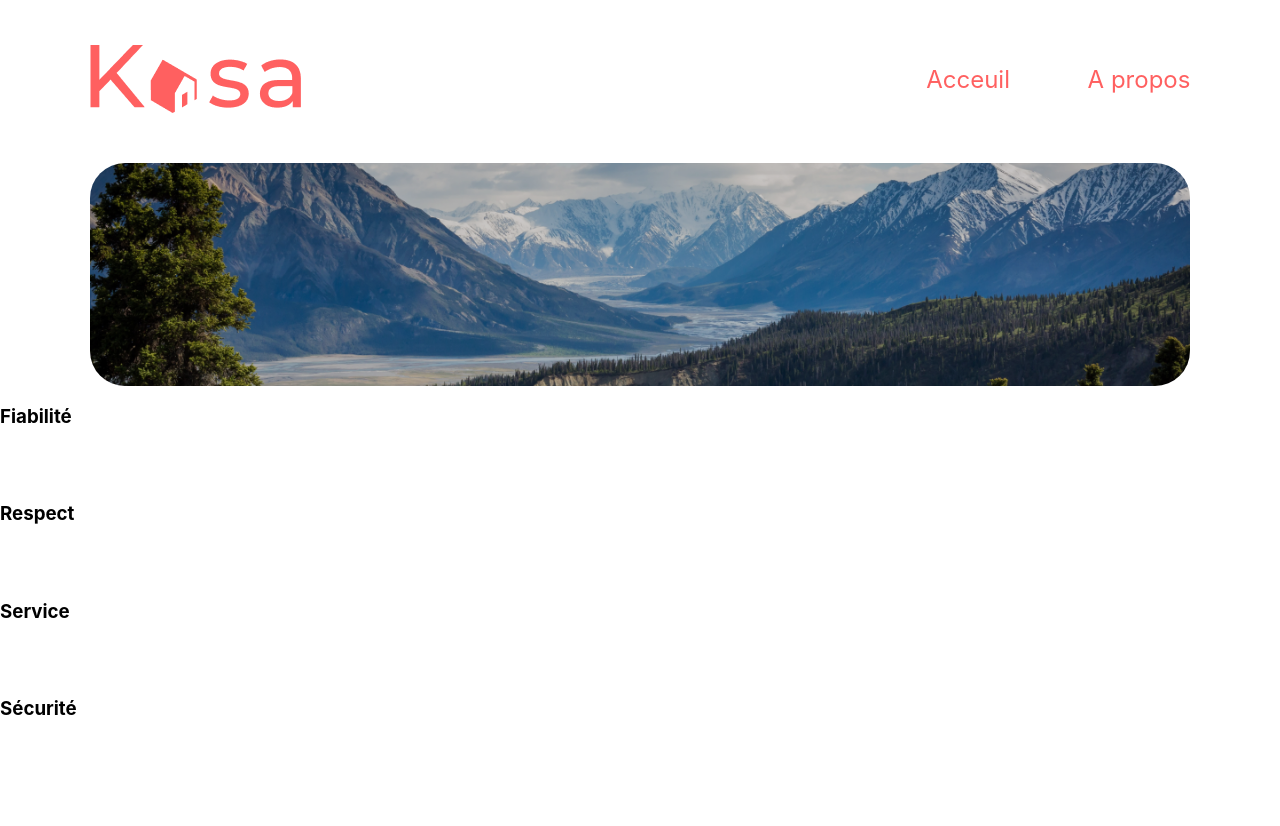
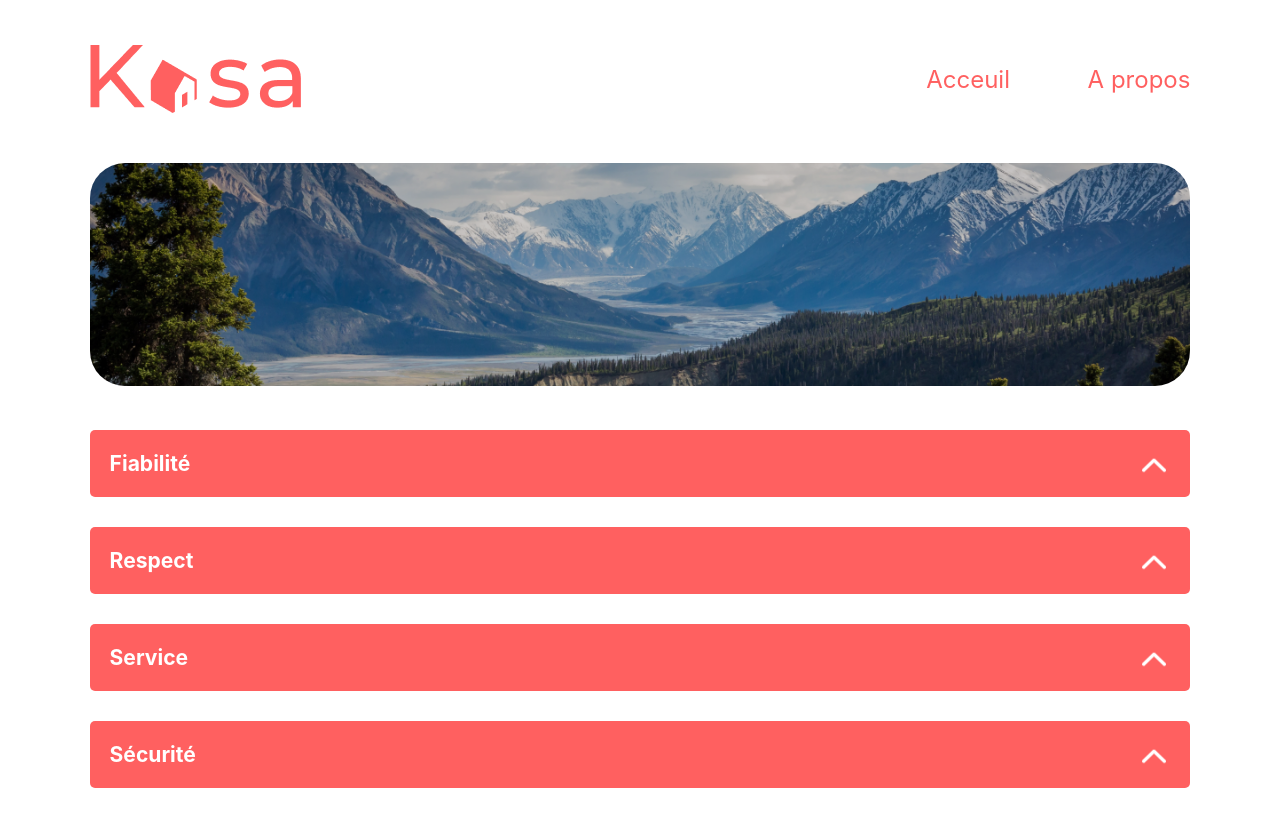
Before and after one commit to michalon-claudie/Projet_8OC, a React (Create React App) app in the folder kasa/: page /about in a window 1280 px wide. Shown: the top 826 px of the page. Before the commit the page ends 800 px from the top, so only its background shows below. Built offline with nearby package versions, Linux system fonts and the light colour scheme.

Commit message:
"add style on collapse and about page"

```diff
--- a/kasa/src/component/Collapse.jsx
+++ b/kasa/src/component/Collapse.jsx
@@ -13,7 +13,7 @@ export default function Collapse({title, content}){
         <div className='Collapse'>
             <div className='CollapseHeader' onClick={toggleCollapse}>
                 <h3>{title}</h3>
-                <img src={isOpen ? arrow_up:arrow_down} alt={isOpen? arrow_up:arrow_down}/>
+                <img src={isOpen ? arrow_down:arrow_up} alt={isOpen? arrow_down:arrow_up} className='arrow'/>
             </div>
             {isOpen&& (
                 <div className='CollapseContent'>
--- a/kasa/src/pages/about.jsx
+++ b/kasa/src/pages/about.jsx
@@ -1,5 +1,6 @@
 import React from 'react'
 import { useLocation } from "react-router-dom"
+import '../style/pages/about.scss'
 import Header from '../component/Header'
 import Banner from '../component/Banner'
 import Collapse from '../component/Collapse'
@@ -11,6 +12,7 @@ export default function About()
         <div>
             <Header/>
             <Banner location={location}/>
+            <section className='CollapseContainer'>
                 <Collapse
                 title="Fiabilité"
                 content=" Les annonces postées sur Kasa garantissent une fiabilité totale.Les photos sont conformes aux logements,
@@ -27,6 +29,7 @@ export default function About()
                 title="Sécurité"
                 content="La sécurité est la priorité de Kasa. Aussi bien pour nos hôtes que pour les voyageurs, chaque logement correspond aux critères de sécurité établis par nos services. En laissant une note aussi bien à l'hôte qu'au locataire, cela permet à nos équipes de vérifier que les standards sont bien respectés.
                 Nous organisons également des ateliers sur la sécurité domestique pour nos hôtes."/>
+            </section>
         </div>
     )
 }
--- a/kasa/src/style/components/Collapse.scss
+++ b/kasa/src/style/components/Collapse.scss
@@ -0,0 +1,24 @@
+$primaryColor: #FF6060;
+
+.Collapse{
+    .CollapseContent{
+        background-color: #F6F6F6;
+        color:$primaryColor;
+        padding:20px;
+    }
+    .CollapseHeader{
+    display: flex;
+    background: $primaryColor;
+    border-radius: 5px;
+    font-size: 18px;
+    color:white;
+    justify-content: space-between;
+    align-items: center;
+    padding:0 20px 0 20px;
+    .arrow{
+        width:32px;
+        height:32px;
+        cursor: pointer;
+    }
+}
+}
--- /dev/null
+++ b/kasa/src/style/pages/about.scss
@@ -0,0 +1,6 @@
+.CollapseContainer{
+    display: flex;
+    flex-direction: column;
+    gap: 30px;
+    margin: 44px 7%;
+}
```
Lines whose indentation alone changed are shown as unchanged.
